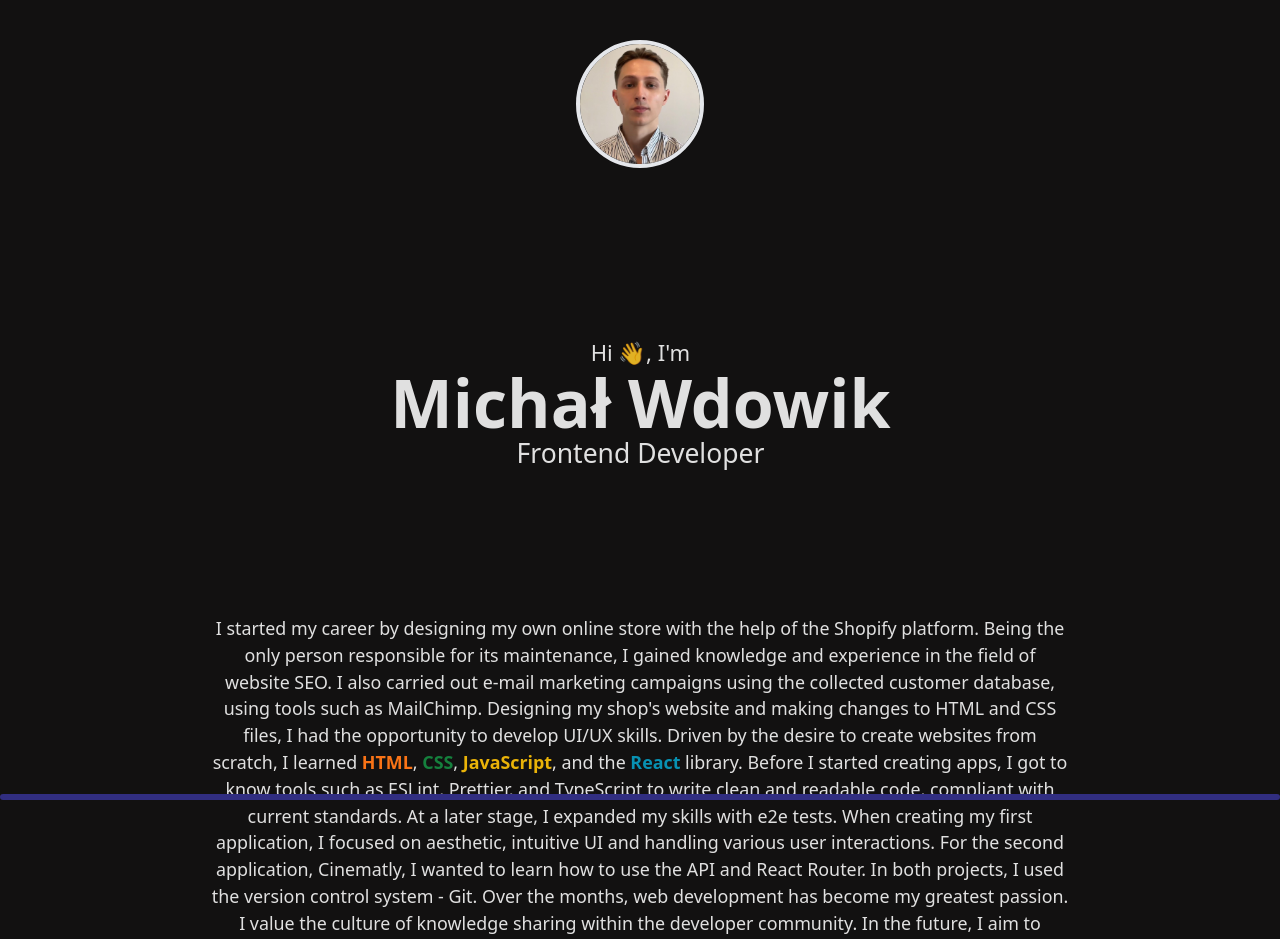
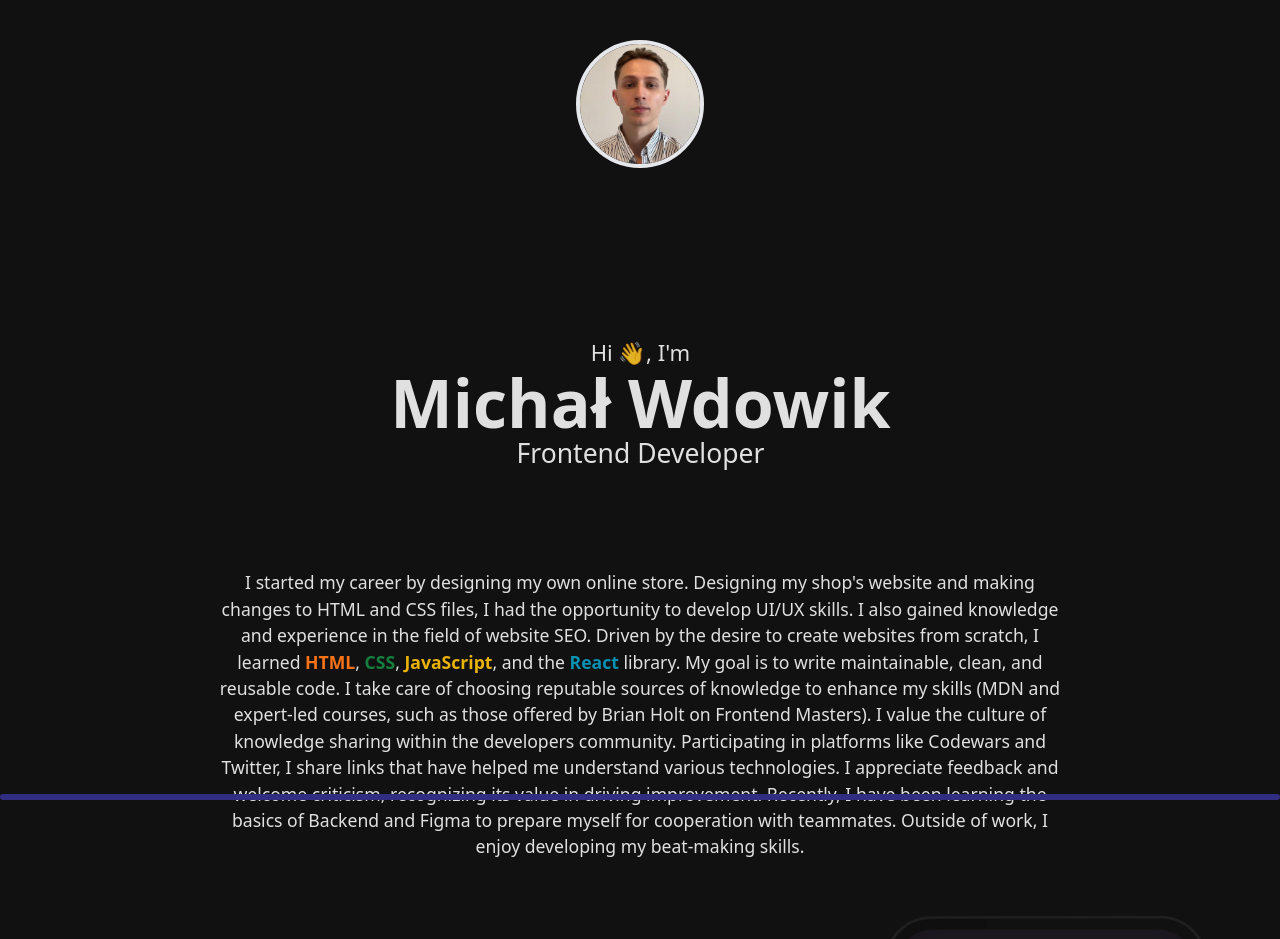
Before and after one commit to michalwdowik/MichalWdowikDev, a React (Vite) app: page / in a window 1280 px wide. Shown: the top 939 px of the page. Built offline with nearby package versions, Linux system fonts and the light colour scheme.

Commit message:
Update Bio

```diff
--- a/src/Profile/ProfileBio.tsx
+++ b/src/Profile/ProfileBio.tsx
@@ -20,33 +20,26 @@ export default ProfileBio
 const Bio = () => {
     return (
         <p className="max-w-sm mt-3 text-xs text-center sm:max-w-lg xl:max-w-3xl lg:max-w-2xl md:max-w-2xl sm:text-sm md:text-base">
-            I started my career by designing my own online store with the help
-            of the Shopify platform. Being the only person responsible for its
-            maintenance, I gained knowledge and experience in the field of
-            website SEO. I also carried out e-mail marketing campaigns using the
-            collected customer database, using tools such as MailChimp.
-            Designing my shop&apos;s website and making changes to HTML and CSS
-            files, I had the opportunity to develop UI/UX skills. Driven by the
-            desire to create websites from scratch, I learned{' '}
+            I started my career by designing my own online store. Designing my
+            shop&apos;s website and making changes to HTML and CSS files, I had
+            the opportunity to develop UI/UX skills. I also gained knowledge and
+            experience in the field of website SEO. Driven by the desire to
+            create websites from scratch, I learned{' '}
             <b className="text-orange-500">HTML</b>,{' '}
             <b className="text-green-700">CSS</b>,{' '}
             <b className="text-yellow-500">JavaScript</b>, and the{' '}
-            <b className=" text-cyan-600">React</b> library. Before I started
-            creating apps, I got to know tools such as ESLint, Prettier, and
-            TypeScript to write clean and readable code, compliant with current
-            standards. At a later stage, I expanded my skills with e2e tests.
-            When creating my first application, I focused on aesthetic,
-            intuitive UI and handling various user interactions. For the second
-            application, Cinematly, I wanted to learn how to use the API and
-            React Router. In both projects, I used the version control system -
-            Git. Over the months, web development has become my greatest
-            passion. I value the culture of knowledge sharing within the
-            developer community. In the future, I aim to actively share
-            knowledge with others. I participate in platforms like Codewars and
-            Twitter, updating my progress and sharing useful links that have
-            helped me understand various technologies. Recently, I have been
-            learning the basics of Backend and Figma. Outside of work, I enjoy
-            developing my beat-making skills.
+            <b className=" text-cyan-600">React</b> library. My goal is to write
+            maintainable, clean, and reusable code. I take care of choosing
+            reputable sources of knowledge to enhance my skills (MDN and
+            expert-led courses, such as those offered by Brian Holt on Frontend
+            Masters). I value the culture of knowledge sharing within the
+            developers community. Participating in platforms like Codewars and
+            Twitter, I share links that have helped me understand various
+            technologies. I appreciate feedback and welcome criticism,
+            recognizing its value in driving improvement. Recently, I have been
+            learning the basics of Backend and Figma to prepare myself for
+            cooperation with teammates. Outside of work, I enjoy developing my
+            beat-making skills.
         </p>
     )
 }
```
